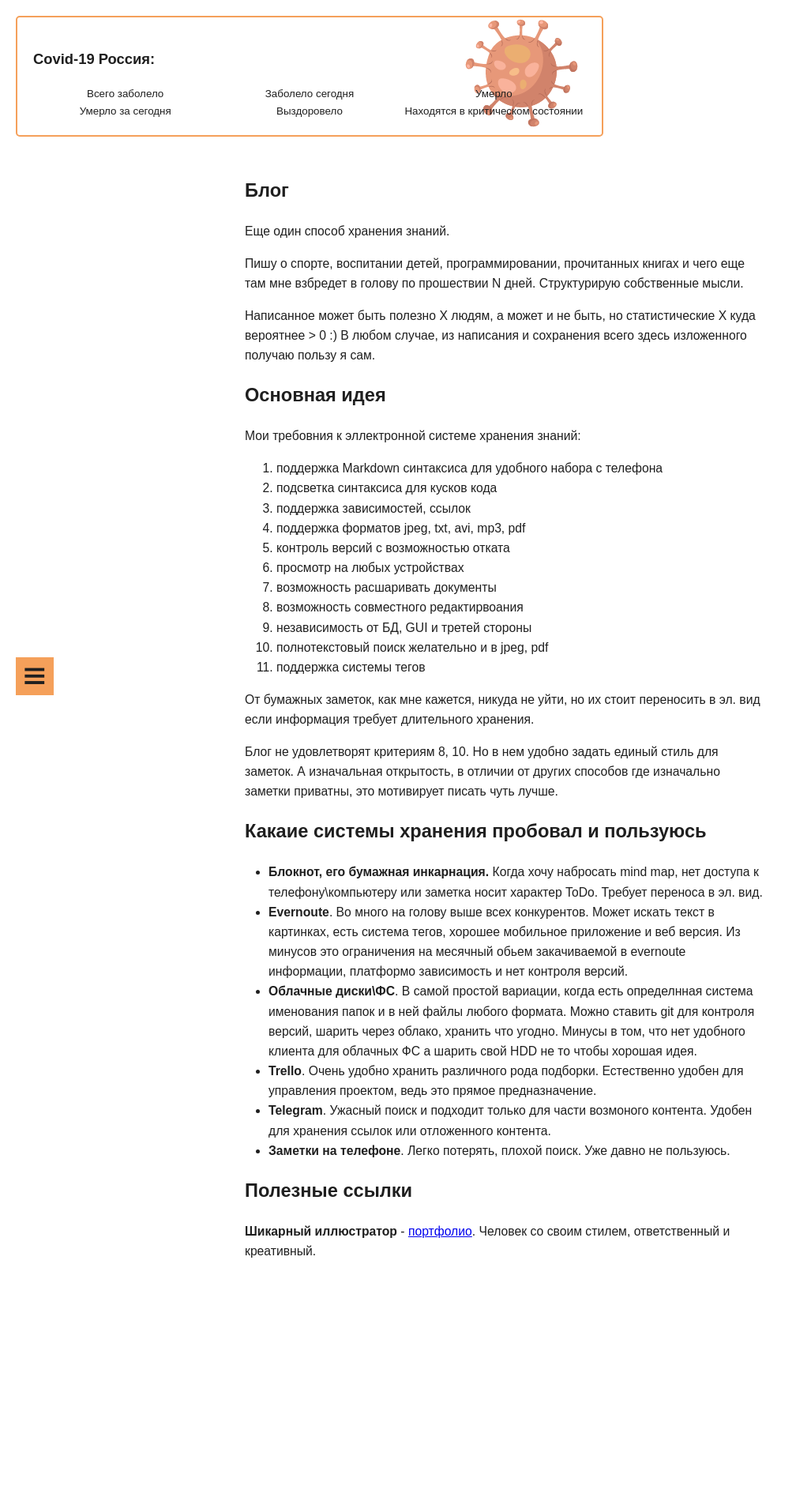
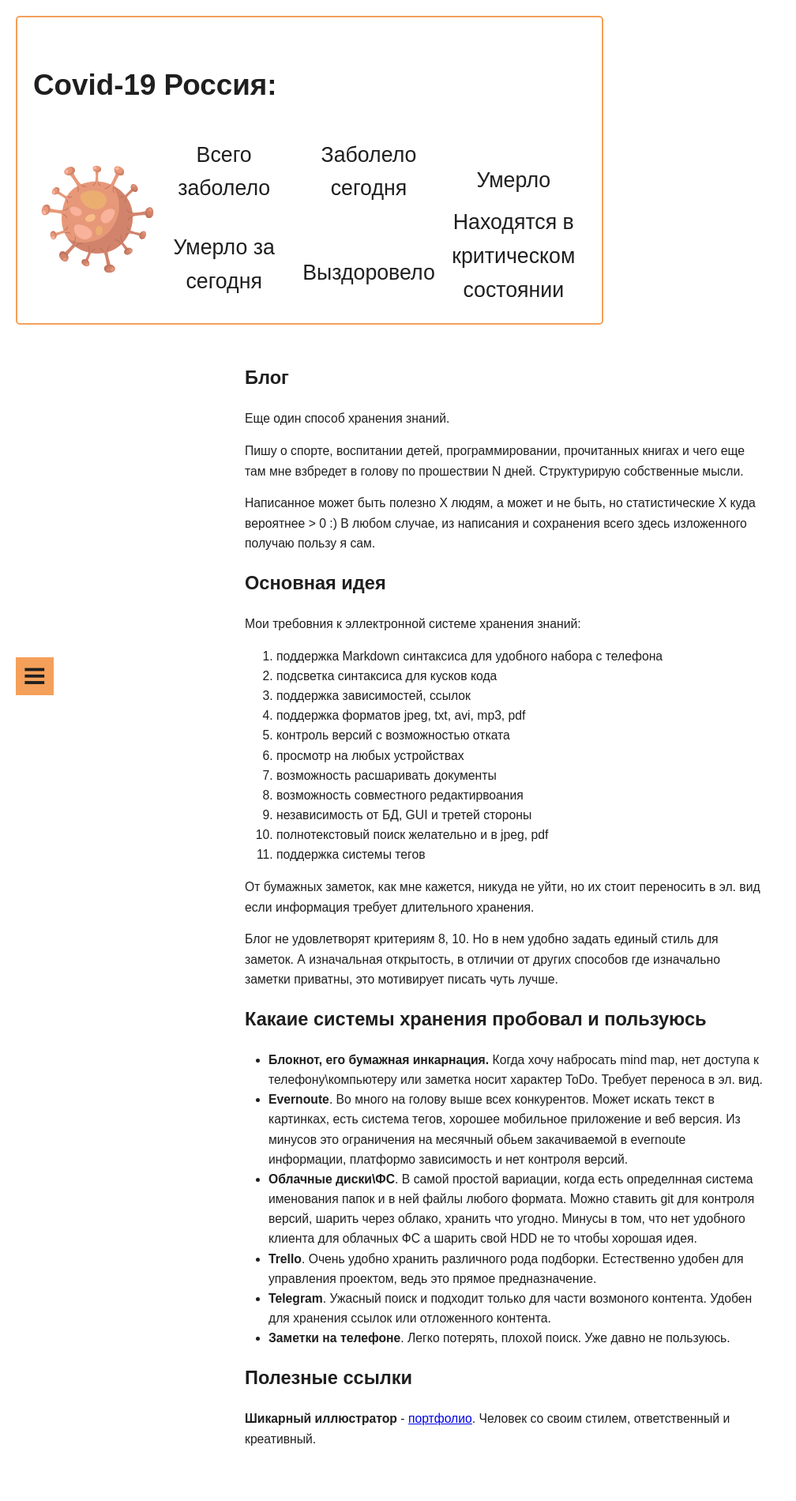
Before and after one commit to guest363/blog, a Jekyll site: the page built from index.md, in a window 1280 px wide. Shown: the whole page at 79% size, without its empty margins (0-1008 px from the left). Built offline with Jekyll 4.4.1, drawn with Linux system fonts in a browser that asks for light colours; before the commit the page ends 1662 px from its top, so only the background shows below that.

Commit message:
font size

```diff
--- a/css/covid-widget.css
+++ b/css/covid-widget.css
@@ -1,10 +1,10 @@
 :root {
-  --covid-cases: #f5a05a;
-  --covid-todayCases: #fc5650;
+  --covid-cases: #5f5f5f;
+  --covid-todayCases: #8d6d6c;
   --covid-deaths: #494949;
   --covid-todayDeaths: #000000;
-  --covid-recovered: #9dee77;
-  --covid-critical: #994646;
+  --covid-recovered: #73866a;
+  --covid-critical: #a18888;
 }
 #covid-cases {
   color: var(--covid-cases);
@@ -33,12 +33,16 @@
   position: relative;
   background-image: url(/assets/images/covid-2.png);
   background-repeat: no-repeat;
-  background-position: 95% 20%;
+  background-position: 5% 75%;
+}
+#covid-widget {
+  font-size: 2em;
 }
 .covid--grid {
   display: grid;
   display: -ms-grid;
   grid-template-columns: repeat(auto-fit, minmax(180px, 1fr));
+  margin-left: 150px;
 }
 
 .covid--block {
```
